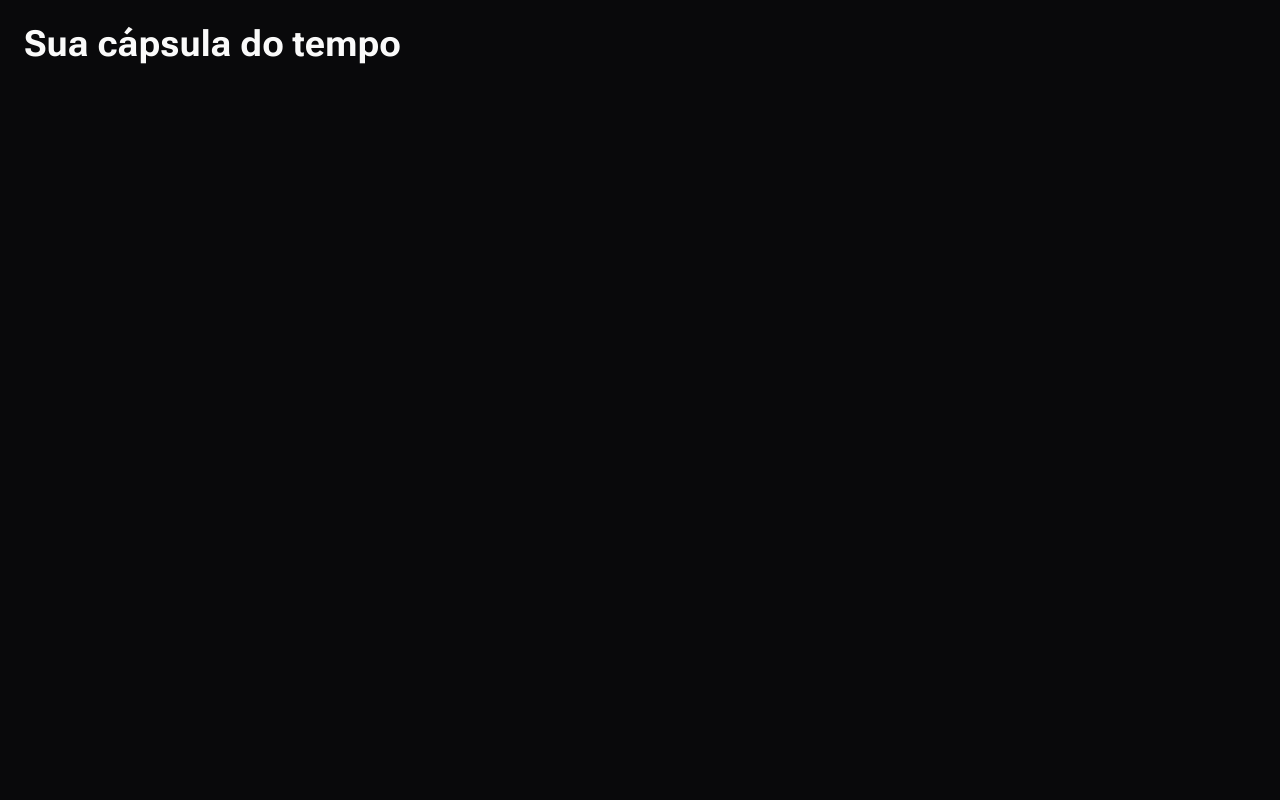
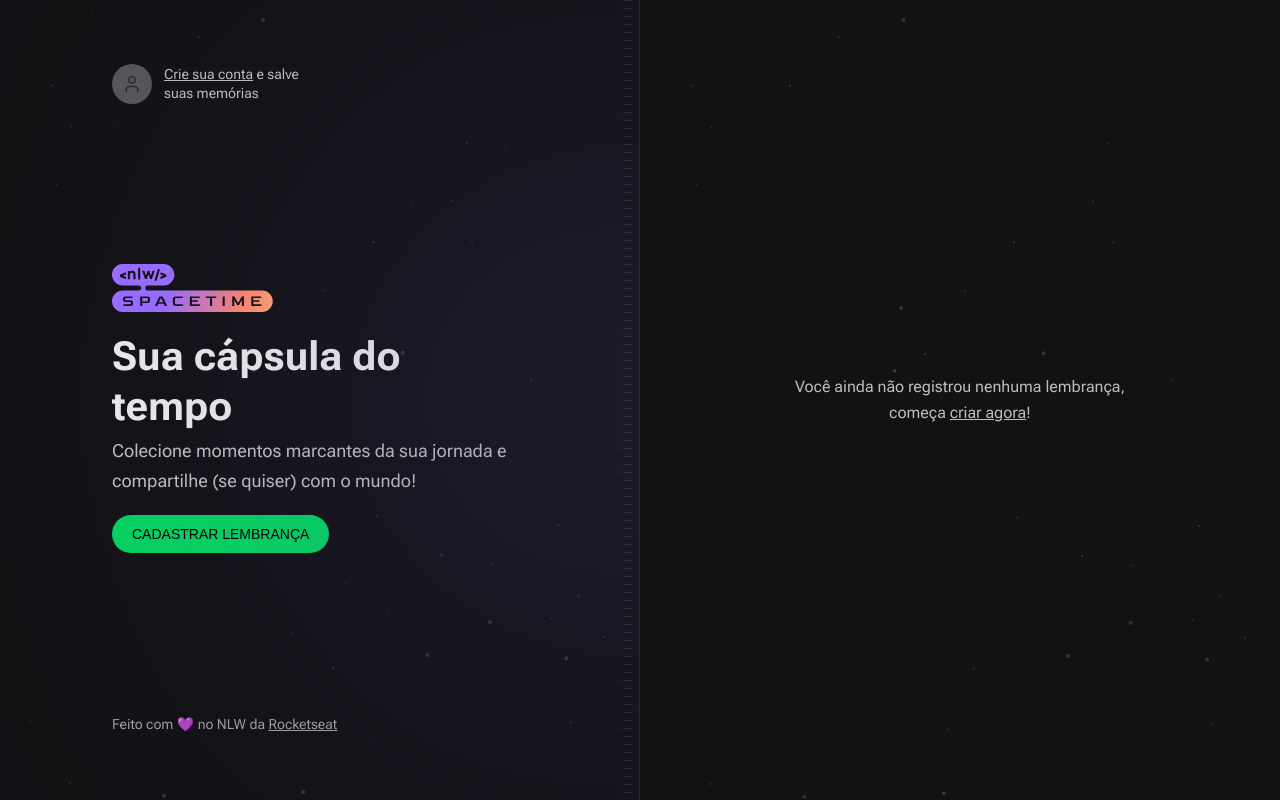
Before and after one commit to AlexMarquesAlves/nlw-12-spacetime-ignite, a Next.js app in the folder web/: page / in a window 1280 px wide. Built offline with nearby package versions, Linux system fonts and the light colour scheme; a web font is replaced by a local one.

Commit message:
feat: added Blur background; Stripes

```diff
--- a/web/src/app/page.tsx
+++ b/web/src/app/page.tsx
@@ -1,7 +1,82 @@
+import { User } from 'lucide-react'
+
+import Image from 'next/image'
+import nlwLogo from '../assets/nlw-spacetime-logo.svg'
+
 export default function Home() {
   return (
-    <div className="h-screen bg-zinc-950 p-6 text-zinc-50">
-      <h1 className="text-4xl font-bold">Sua cápsula do tempo</h1>
-    </div>
+    <main className="grid min-h-screen grid-cols-2">
+      {/* Left */}
+      <div className="relative flex flex-col items-start justify-between overflow-hidden border-r border-white/10 bg-[url(../assets/bg-stars.svg)] bg-cover px-28 py-16">
+        {/* Blur */}
+        <div className="absolute right-0 top-1/2 h-[288px] w-[526px] -translate-y-1/2 translate-x-1/2 rounded-full bg-purple-700 opacity-50 blur-full" />
+
+        {/* Stripes */}
+        <div className="absolute top-0 bottom-0 w-2 right-2 bg-stripes" />
+
+        {/* Sign In */}
+        <a
+          href=""
+          className="flex items-center gap-3 text-left transition-colors hover:text-gray-50"
+        >
+          <div className="flex items-center justify-center w-10 h-10 bg-gray-400 rounded-full">
+            <User className="w-5 h-5 text-gray-500" />
+          </div>
+
+          <p className="max-w-[140px] text-sm leading-snug">
+            <span className="underline">Crie sua conta</span> e salve suas
+            memórias
+          </p>
+        </a>
+
+        {/* Hero */}
+        <div className="space-y-5">
+          <Image src={nlwLogo} alt="NLW Spacetime" />
+
+          <div className="max-w-[420px] space-y-1">
+            <h1 className="text-5xl font-bold leading-tight text-gray-50">
+              Sua cápsula do tempo
+            </h1>
+            <p className="text-lg leading-relaxed">
+              Colecione momentos marcantes da sua jornada e compartilhe (se
+              quiser) com o mundo!
+            </p>
+          </div>
+
+          <a
+            className="inline-block px-5 py-3 text-sm leading-none text-black uppercase bg-green-500 rounded-full font-alt hover:bg-green-600"
+            href=""
+          >
+            CADASTRAR LEMBRANÇA
+          </a>
+        </div>
+
+        {/* Copyright */}
+        <div className="text-sm leading-relaxed text-gray-200">
+          Feito com 💜 no NLW da{' '}
+          <a
+            target="_blank"
+            rel="noreferrer"
+            className="underline hover:text-gray-100"
+            href="https://rocketseat.com.br"
+          >
+            Rocketseat
+          </a>
+        </div>
+      </div>
+
+      {/* Right */}
+      <div className="flex flex-col bg-[url(../assets/bg-stars.svg)] bg-cover p-16">
+        <div className="flex items-center justify-center flex-1">
+          <p className="w-[360px] text-center leading-relaxed">
+            Você ainda não registrou nenhuma lembrança, começa{' '}
+            <a href="" className="underline hover:text-gray-50">
+              criar agora
+            </a>
+            !
+          </p>
+        </div>
+      </div>
+    </main>
   )
 }
```
